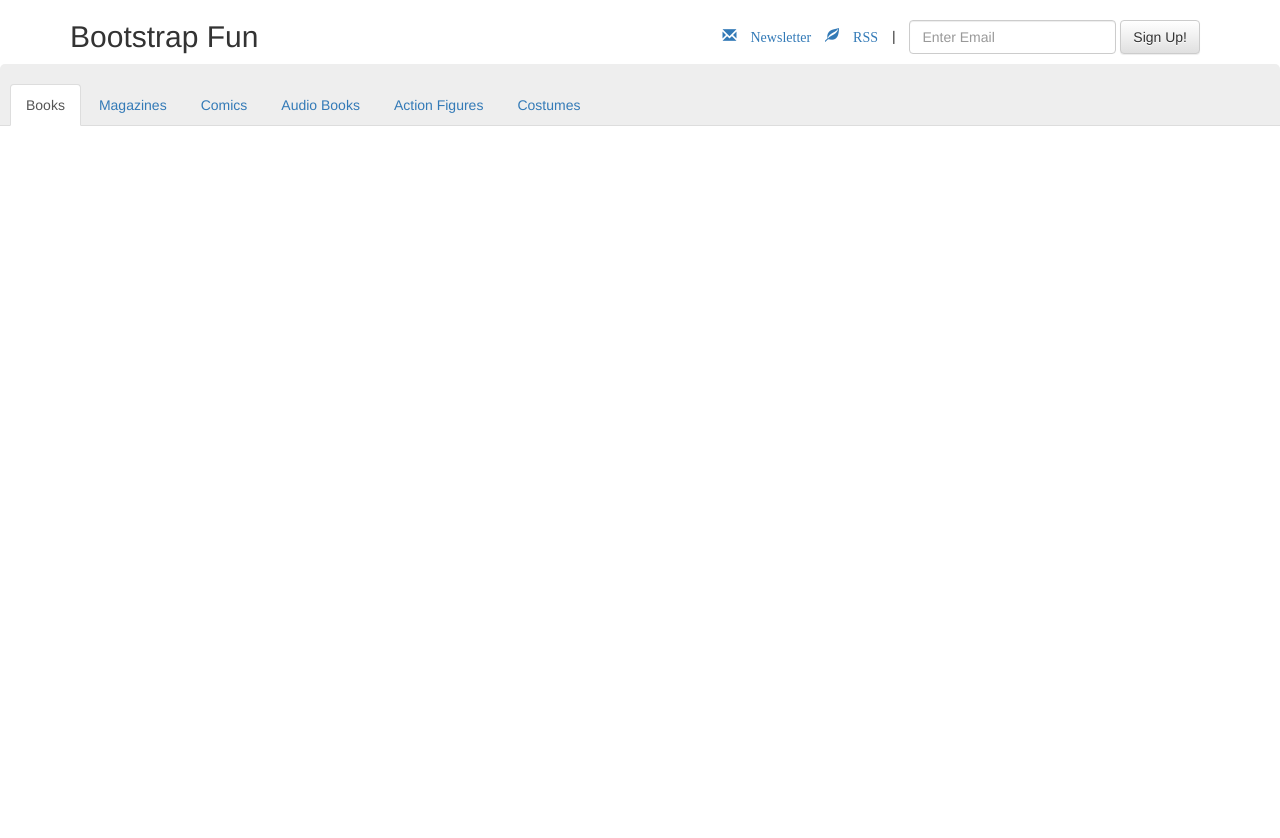
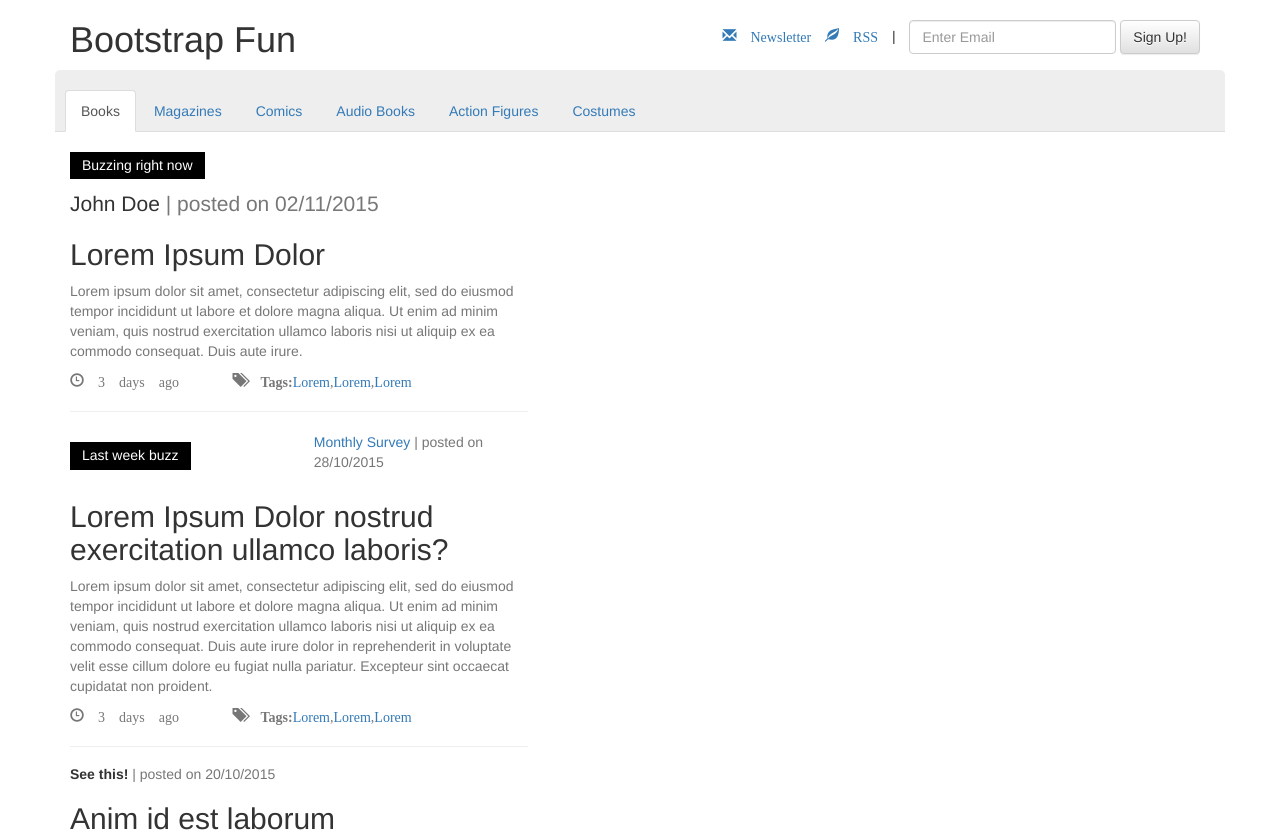
Before and after one commit to paramaxproduction/bootstrap-grid-fun, a plain HTML site: page index.html in a window 1280 px wide. Shown: the top 838 px of the page. Before the commit the page ends 800 px from the top, so only its background shows below. Drawn offline with nearby package versions, Linux system fonts and the light colour scheme.

Commit message:
Built the 1st column

```diff
--- a/css/main.css
+++ b/css/main.css
@@ -1,3 +1,10 @@
+.small-dark-title{
+	background: black;
+	color: white;
+	padding: 6px 12px;
+	display: inline-block;
+}
+
 #glyphicons-ul{
 	margin-top: 20px;
 }
@@ -7,3 +14,11 @@
 	padding: 20px 10px 0;
 	border-radius: 5px 5px 0 0;
 }
+
+#main-cols{
+	padding-top: 10px;
+}
+
+img{
+	max-width: 100%;
+}
--- a/index.html
+++ b/index.html
@@ -12,7 +12,7 @@
     <div class="container">
         <div class="row">
             <div class="col-md-4">
-                <h2>Bootstrap Fun</h2>
+                <h1>Bootstrap Fun</h1>
             </div>
             <ul class="col-md-8 list-inline text-right" id="glyphicons-ul">
                 <li>
@@ -33,10 +33,10 @@
                         </div>
                     </form>
                 </li>
+            </ul>
         </div>
-        </div>
-        <div class="nav row">
-          <div class="col-sm-12">
+        <nav class="row">
+            <div class="col-sm-12"></div>
             <ul class="nav nav-tabs" id="nav">
                 <li class="active"><a href="#">Books</a></li>
                 <li><a href="#">Magazines</a></li>
@@ -45,6 +45,46 @@
                 <li><a href="#">Action Figures</a></li>
                 <li><a href="#">Costumes</a></li>
             </ul>
+        </nav>
+        <div class="row" id="main-cols">
+            <div class="col-sm-5">
+                <h5 class="small-dark-title">Buzzing right now</h5>
+                <p class="lead">John Doe <span class="text-muted">| posted on 02/11/2015</span></p>
+                <h2>Lorem Ipsum Dolor</h2>
+                <p class="text-muted">Lorem ipsum dolor sit amet, consectetur adipiscing elit, sed do eiusmod tempor incididunt ut labore et dolore magna aliqua. Ut enim ad minim veniam, quis nostrud exercitation ullamco laboris nisi ut aliquip ex ea commodo consequat. Duis aute irure.</p>
+                <div class="row text-muted">
+                    <div class="col-sm-4">
+                        <div class="glyphicon glyphicon-time"> 3 days ago</div>
+                    </div>
+                    <div class="col-sm-8">
+                        <div class="glyphicon glyphicon-tags"><strong> Tags:</strong><a href="#">Lorem</a>,<a href="#">Lorem</a>,<a href="#">Lorem</a></div>
+                    </div>
+                </div>
+                <hr>
+                <div class="row">
+                    <div class="col-sm-6">
+                        <h5 class="small-dark-title">Last week buzz</h5>
+                    </div>
+                    <div class="col-sm-6">
+                        <a href="#"> Monthly Survey</a>
+                        <span class="text-muted">| posted on 28/10/2015</span>
+                    </div>
+                </div>
+                <h2>Lorem Ipsum Dolor nostrud exercitation ullamco laboris?</h2>
+                <p class="text-muted">Lorem ipsum dolor sit amet, consectetur adipiscing elit, sed do eiusmod tempor incididunt ut labore et dolore magna aliqua. Ut enim ad minim veniam, quis nostrud exercitation ullamco laboris nisi ut aliquip ex ea commodo consequat. Duis aute irure dolor in reprehenderit in voluptate velit esse cillum dolore eu fugiat nulla pariatur. Excepteur sint occaecat cupidatat non proident.</p>
+                <div class="row text-muted">
+                    <div class="col-sm-4">
+                        <div class="glyphicon glyphicon-time"> 3 days ago</div>
+                    </div>
+                    <div class="col-sm-8">
+                        <div class="glyphicon glyphicon-tags"><strong> Tags:</strong><a href="#">Lorem</a>,<a href="#">Lorem</a>,<a href="#">Lorem</a></div>
+                    </div>
+                </div>
+                <hr>
+              <h5><strong>See this!</strong><span class="text-muted"> | posted on 20/10/2015</span></h5>
+              <h2>Anim id est laborum</h2>
+              <p><img src="http://placezombie.com/560x150"></p>
+              <p class="text-muted">At vero eos et accusamus et iusto odio dignissimos ducimus qui blanditiis praesentium voluptatum deleniti.</p>
             </div>
         </div>
     </div>
```
Lines whose indentation alone changed are shown as unchanged.
